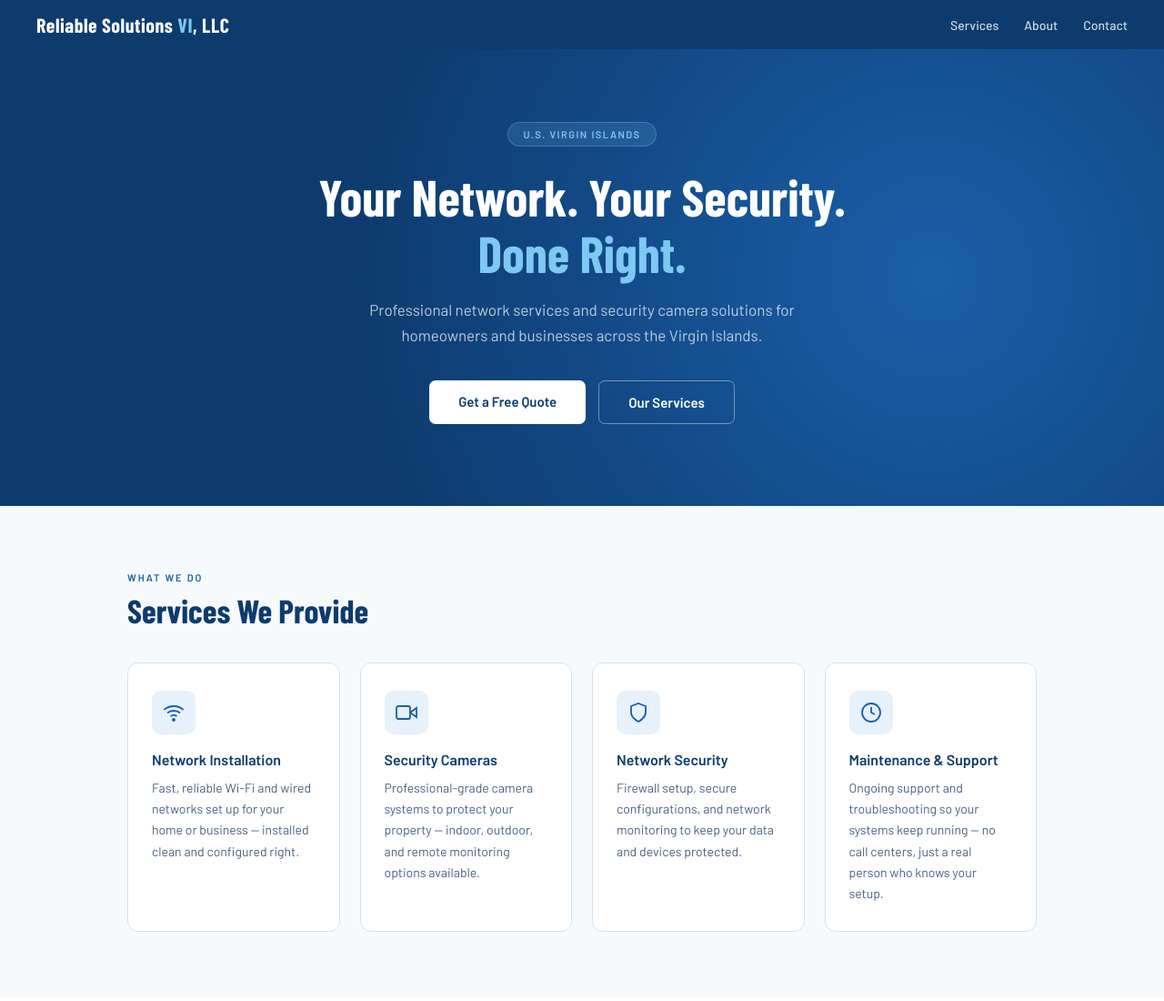
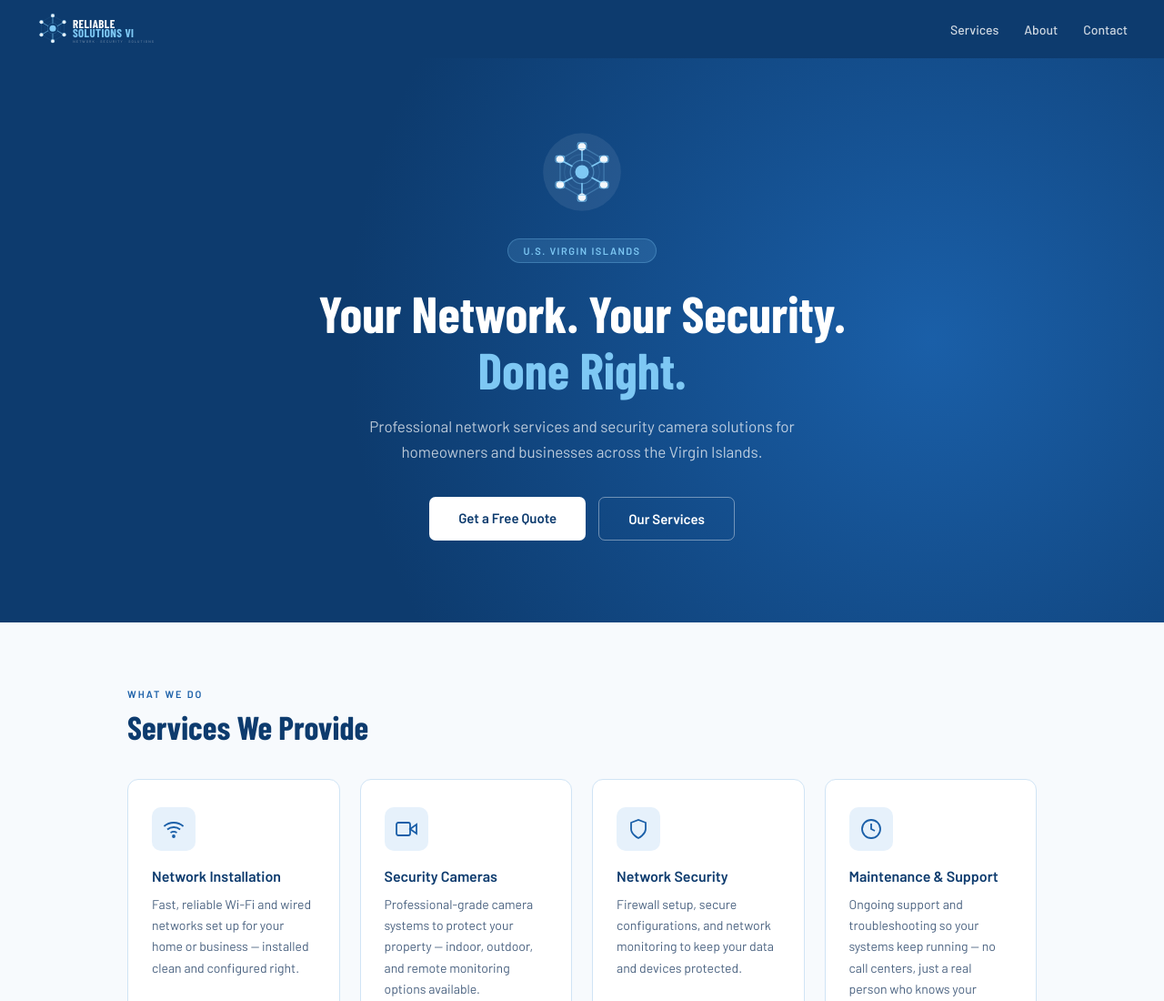
Before and after one commit to boaz-sudo/reliable-solutions-vi, a plain HTML site: page index.html in a window 1280 px wide. Shown: the top 1100 px of the page at 91% size. Drawn offline with nearby package versions, Linux system fonts and the light colour scheme.

Commit message:
Add files via upload

```diff
--- a/index.html
+++ b/index.html
@@ -9,8 +9,8 @@
   *{box-sizing:border-box;margin:0;padding:0}
   body{font-family:'Barlow',sans-serif;color:#1a2a3a;background:#fff}
   nav{background:#0d3b6e;padding:14px 40px;display:flex;align-items:center;justify-content:space-between;position:sticky;top:0;z-index:100}
-  .nav-logo{font-family:'Barlow Condensed',sans-serif;font-size:22px;font-weight:700;color:#fff;letter-spacing:0.5px}
-  .nav-logo span{color:#7ec8f4}
+  .nav-logo{display:flex;align-items:center}
+  .nav-logo svg{height:36px;width:auto}
   .nav-links{display:flex;gap:28px}
   .nav-links a{color:rgba(255,255,255,0.8);text-decoration:none;font-size:14px;font-weight:500}
   .nav-links a:hover{color:#fff}
@@ -64,7 +64,40 @@
 <body>
 
 <nav>
-  <div class="nav-logo">Reliable Solutions <span>VI</span>, LLC</div>
+  <div class="nav-logo">
+    <svg xmlns="http://www.w3.org/2000/svg" viewBox="0 0 340 92" height="38">
+      <g transform="translate(8,6)">
+        <polygon points="38,2 70,20 70,56 38,74 6,56 6,20" fill="none" stroke="rgba(126,200,244,0.18)" stroke-width="1.2"/>
+        <circle cx="38" cy="38" r="22" fill="none" stroke="rgba(126,200,244,0.12)" stroke-width="1"/>
+        <line x1="38" y1="2" x2="38" y2="74" stroke="rgba(126,200,244,0.08)" stroke-width="1"/>
+        <line x1="6" y1="20" x2="70" y2="56" stroke="rgba(126,200,244,0.08)" stroke-width="1"/>
+        <line x1="70" y1="20" x2="6" y2="56" stroke="rgba(126,200,244,0.08)" stroke-width="1"/>
+        <circle cx="38" cy="38" r="9" fill="#7ec8f4"/>
+        <circle cx="38" cy="38" r="15" fill="none" stroke="rgba(126,200,244,0.35)" stroke-width="1.2"/>
+        <circle cx="38" cy="2" r="5" fill="#ffffff" opacity="0.95"/>
+        <circle cx="70" cy="20" r="5" fill="#ffffff" opacity="0.95"/>
+        <circle cx="70" cy="56" r="5" fill="#ffffff" opacity="0.95"/>
+        <circle cx="38" cy="74" r="5" fill="#ffffff" opacity="0.95"/>
+        <circle cx="6" cy="56" r="5" fill="#ffffff" opacity="0.95"/>
+        <circle cx="6" cy="20" r="5" fill="#ffffff" opacity="0.95"/>
+        <line x1="38" y1="7" x2="38" y2="23" stroke="#7ec8f4" stroke-width="1.6" stroke-linecap="round"/>
+        <line x1="65.2" y1="23" x2="51.5" y2="31" stroke="#7ec8f4" stroke-width="1.6" stroke-linecap="round"/>
+        <line x1="65.2" y1="53" x2="51.5" y2="45" stroke="#7ec8f4" stroke-width="1.6" stroke-linecap="round"/>
+        <line x1="38" y1="69" x2="38" y2="53" stroke="#7ec8f4" stroke-width="1.6" stroke-linecap="round"/>
+        <line x1="10.8" y1="53" x2="24.5" y2="45" stroke="#7ec8f4" stroke-width="1.6" stroke-linecap="round"/>
+        <line x1="10.8" y1="23" x2="24.5" y2="31" stroke="#7ec8f4" stroke-width="1.6" stroke-linecap="round"/>
+        <rect x="33.5" y="-2.5" width="9" height="7" rx="2" fill="none" stroke="rgba(126,200,244,0.85)" stroke-width="1.1"/>
+        <rect x="65.5" y="15.5" width="9" height="7" rx="2" fill="none" stroke="rgba(126,200,244,0.85)" stroke-width="1.1"/>
+        <rect x="2" y="15.5" width="9" height="7" rx="2" fill="none" stroke="rgba(126,200,244,0.85)" stroke-width="1.1"/>
+        <rect x="65.5" y="51.5" width="9" height="7" rx="2" fill="none" stroke="rgba(126,200,244,0.85)" stroke-width="1.1"/>
+        <rect x="2" y="51.5" width="9" height="7" rx="2" fill="none" stroke="rgba(126,200,244,0.85)" stroke-width="1.1"/>
+        <rect x="33.5" y="69.5" width="9" height="7" rx="2" fill="none" stroke="rgba(126,200,244,0.85)" stroke-width="1.1"/>
+      </g>
+      <text x="102" y="43" font-family="'Barlow Condensed', sans-serif" font-size="33" font-weight="700" fill="#ffffff" letter-spacing="1">RELIABLE</text>
+      <text x="102" y="70" font-family="'Barlow Condensed', sans-serif" font-size="33" font-weight="700" fill="#7ec8f4" letter-spacing="1">SOLUTIONS VI</text>
+      <text x="103" y="85" font-family="'Barlow', sans-serif" font-size="9.5" font-weight="500" fill="rgba(255,255,255,0.38)" letter-spacing="2.8">NETWORK  ·  SECURITY  ·  SOLUTIONS</text>
+    </svg>
+  </div>
   <div class="nav-links">
     <a href="#services">Services</a>
     <a href="#about">About</a>
@@ -73,6 +106,38 @@
 </nav>
 
 <div class="hero">
+  <div style="display:flex;justify-content:center;margin-bottom:28px;">
+    <svg xmlns="http://www.w3.org/2000/svg" viewBox="0 0 84 84" width="90" height="90">
+      <circle cx="42" cy="42" r="40" fill="rgba(255,255,255,0.08)"/>
+      <g transform="translate(42,42)">
+        <polygon points="0,-26 22.5,-13 22.5,13 0,26 -22.5,13 -22.5,-13" fill="none" stroke="rgba(126,200,244,0.3)" stroke-width="1.2"/>
+        <circle cx="0" cy="0" r="18" fill="none" stroke="rgba(126,200,244,0.15)" stroke-width="1"/>
+        <line x1="0" y1="-26" x2="0" y2="26" stroke="rgba(126,200,244,0.1)" stroke-width="1"/>
+        <line x1="-22.5" y1="-13" x2="22.5" y2="13" stroke="rgba(126,200,244,0.1)" stroke-width="1"/>
+        <line x1="22.5" y1="-13" x2="-22.5" y2="13" stroke="rgba(126,200,244,0.1)" stroke-width="1"/>
+        <circle cx="0" cy="0" r="7" fill="#7ec8f4"/>
+        <circle cx="0" cy="0" r="12" fill="none" stroke="rgba(126,200,244,0.4)" stroke-width="1.2"/>
+        <line x1="0" y1="-22" x2="0" y2="-12" stroke="#7ec8f4" stroke-width="1.5" stroke-linecap="round"/>
+        <line x1="19.5" y1="-11" x2="10.4" y2="-6" stroke="#7ec8f4" stroke-width="1.5" stroke-linecap="round"/>
+        <line x1="19.5" y1="11" x2="10.4" y2="6" stroke="#7ec8f4" stroke-width="1.5" stroke-linecap="round"/>
+        <line x1="0" y1="22" x2="0" y2="12" stroke="#7ec8f4" stroke-width="1.5" stroke-linecap="round"/>
+        <line x1="-19.5" y1="11" x2="-10.4" y2="6" stroke="#7ec8f4" stroke-width="1.5" stroke-linecap="round"/>
+        <line x1="-19.5" y1="-11" x2="-10.4" y2="-6" stroke="#7ec8f4" stroke-width="1.5" stroke-linecap="round"/>
+        <circle cx="0" cy="-26" r="4" fill="#fff" opacity="0.95"/>
+        <circle cx="22.5" cy="-13" r="4" fill="#fff" opacity="0.95"/>
+        <circle cx="22.5" cy="13" r="4" fill="#fff" opacity="0.95"/>
+        <circle cx="0" cy="26" r="4" fill="#fff" opacity="0.95"/>
+        <circle cx="-22.5" cy="13" r="4" fill="#fff" opacity="0.95"/>
+        <circle cx="-22.5" cy="-13" r="4" fill="#fff" opacity="0.95"/>
+        <rect x="-4.5" y="-30" width="9" height="6.5" rx="1.5" fill="none" stroke="rgba(126,200,244,0.8)" stroke-width="1"/>
+        <rect x="18" y="-16.5" width="9" height="6.5" rx="1.5" fill="none" stroke="rgba(126,200,244,0.8)" stroke-width="1"/>
+        <rect x="18" y="10" width="9" height="6.5" rx="1.5" fill="none" stroke="rgba(126,200,244,0.8)" stroke-width="1"/>
+        <rect x="-4.5" y="23.5" width="9" height="6.5" rx="1.5" fill="none" stroke="rgba(126,200,244,0.8)" stroke-width="1"/>
+        <rect x="-27" y="10" width="9" height="6.5" rx="1.5" fill="none" stroke="rgba(126,200,244,0.8)" stroke-width="1"/>
+        <rect x="-27" y="-16.5" width="9" height="6.5" rx="1.5" fill="none" stroke="rgba(126,200,244,0.8)" stroke-width="1"/>
+      </g>
+    </svg>
+  </div>
   <div class="hero-tag">U.S. Virgin Islands</div>
   <h1>Your Network. Your Security.<br><span>Done Right.</span></h1>
   <p class="hero-sub">Professional network services and security camera solutions for homeowners and businesses across the Virgin Islands.</p>
```
